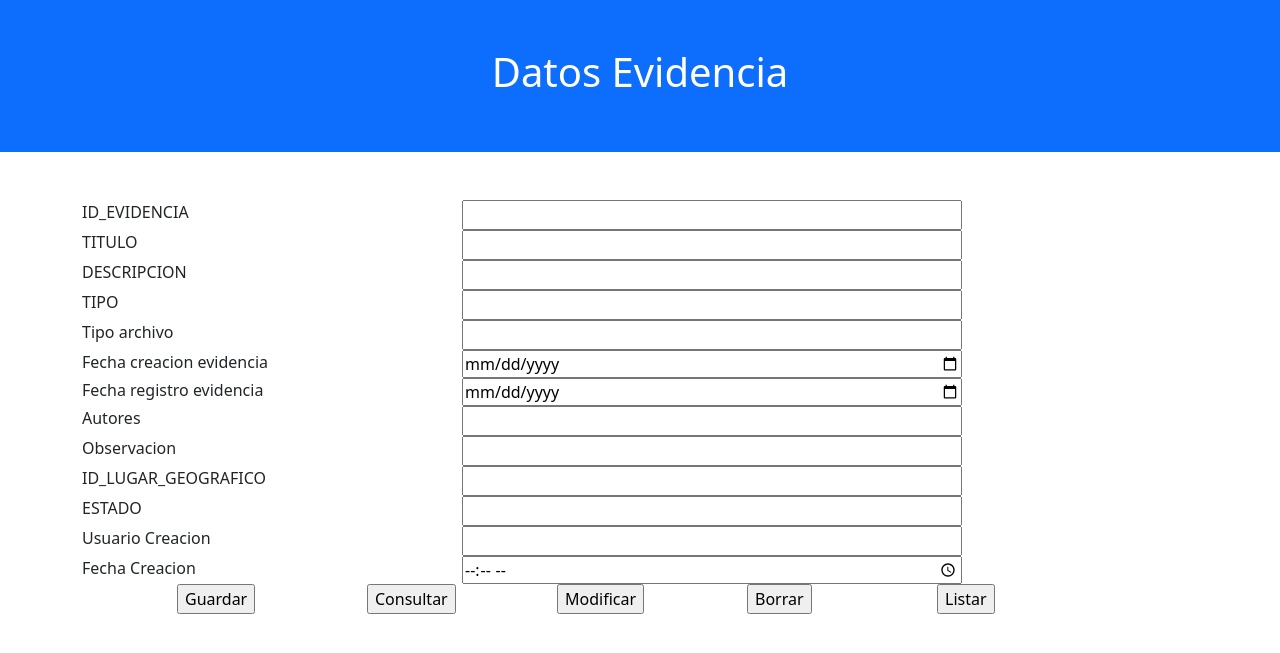
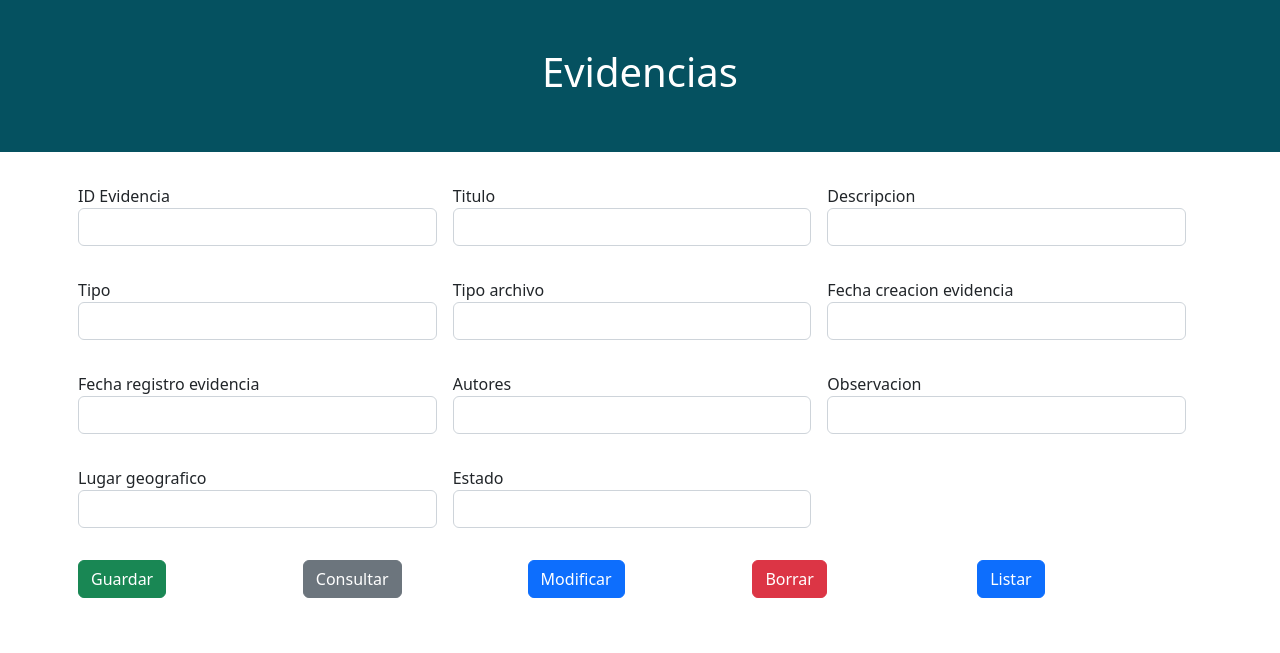
Before and after one commit to FabianFerrer12/SISEVID, a PHP site: template view/ViewEvidencia.php in a window 1280 px wide. Shown: the top 653 px of the page. Run offline with PHP 8.4, Linux system fonts and the light colour scheme; the template is opened without the code that fills it, so the values that code supplies are empty.

Commit message:
front modificado

```diff
--- a/view/ViewEvidencia.php
+++ b/view/ViewEvidencia.php
@@ -3,7 +3,7 @@
 include '../controller/DB.php';
 include '../controller/EvidenciaController.php';
 
-    $idEvi= "";
+$idEvi = "";
 $titu = "";
 $descrip = "";
 $tipo = "";
@@ -16,56 +16,56 @@
 $Estado = "";
 $UsuarioCreacion = "";
 $FechaCreacion = "";
-
+$mat = [];
 $bot = "";
-    if(isset($_POST['ID_EVIDENCIA']))$idEvi = $_POST['ID_EVIDENCIA'];
-    if(isset($_POST['TITULO']))$titu = $_POST['TITULO'];
-    if(isset($_POST['DESCRIPCIÓN']))$descrip = $_POST['DESCRIPCIÓN'];
-    if(isset($_POST['TIPO']))$tipo = $_POST['TIPO'];
-    if(isset($_POST['TIPO_ARCHIVO']))$TipoArchivo = $_POST['TIPO_ARCHIVO'];
-    if(isset($_POST['FECHA_CREACION_EVIDENCIA']))$FechaCreacionEvi = $_POST['FECHA_CREACION_EVIDENCIA'];
-    if(isset($_POST['FECHA_REGISTRO_EVIDENCIA']))$FechaRegistroEvi = $_POST['FECHA_REGISTRO_EVIDENCIA'];
-    if(isset($_POST['AUTORES']))$Autores = $_POST['AUTORES'];
-    if(isset($_POST['OBSERVACION']))$Observacion = $_POST['OBSERVACION'];
-    if(isset($_POST['ID_LUGAR_GEOGRAFICO']))$IDLugarGeo = $_POST['ID_LUGAR_GEOGRAFICO'];
-    if(isset($_POST['ESTADO']))$Estado = $_POST['ESTADO'];
-    if(isset($_POST['USUARIO_CREACION']))$UsuarioCreacion = $_POST['USUARIO_CREACION'];
-    if(isset($_POST['FECHA_CREACION']))$FechaCreacion = $_POST['FECHA_CREACION'];
+if (isset($_POST['ID_EVIDENCIA'])) $idEvi = $_POST['ID_EVIDENCIA'];
+if (isset($_POST['TITULO'])) $titu = $_POST['TITULO'];
+if (isset($_POST['DESCRIPCIÓN'])) $descrip = $_POST['DESCRIPCIÓN'];
+if (isset($_POST['TIPO'])) $tipo = $_POST['TIPO'];
+if (isset($_POST['TIPO_ARCHIVO'])) $TipoArchivo = $_POST['TIPO_ARCHIVO'];
+if (isset($_POST['FECHA_CREACION_EVIDENCIA'])) $FechaCreacionEvi = $_POST['FECHA_CREACION_EVIDENCIA'];
+if (isset($_POST['FECHA_REGISTRO_EVIDENCIA'])) $FechaRegistroEvi = $_POST['FECHA_REGISTRO_EVIDENCIA'];
+if (isset($_POST['AUTORES'])) $Autores = $_POST['AUTORES'];
+if (isset($_POST['OBSERVACION'])) $Observacion = $_POST['OBSERVACION'];
+if (isset($_POST['ID_LUGAR_GEOGRAFICO'])) $IDLugarGeo = $_POST['ID_LUGAR_GEOGRAFICO'];
+if (isset($_POST['ESTADO'])) $Estado = $_POST['ESTADO'];
+if (isset($_POST['USUARIO_CREACION'])) $UsuarioCreacion = $_POST['USUARIO_CREACION'];
+if (isset($_POST['FECHA_CREACION'])) $FechaCreacion = $_POST['FECHA_CREACION'];
 
 
-    if(isset($_POST['btn']))$bot = $_POST['btn'];
+if (isset($_POST['btn'])) $bot = $_POST['btn'];
 
 
 switch ($bot) {
   case 'Guardar':
-            $objEvidencia= new Evidencia($idEvi,$titu,$descrip,$tipo,$TipoArchivo,$FechaCreacionEvi,$FechaRegistroEvi,$Autores,$Observacion,$IDLugarGeo,$Estado,$UsuarioCreacion,$FechaCreacion);
+    $objEvidencia = new Evidencia($idEvi, $titu, $descrip, $tipo, $TipoArchivo, $FechaCreacionEvi, $FechaRegistroEvi, $Autores, $Observacion, $IDLugarGeo, $Estado, $UsuarioCreacion, $FechaCreacion);
     $objEvidenciaController = new EvidenciaController($objEvidencia);
     $objEvidenciaController->guardarEvidencia();
     // var_dump($objEvidencia);
     break;
   case 'Consultar':
-            $objEvidencia= new Evidencia($idEvi,"","","","","","","","","","","","");
+    $objEvidencia = new Evidencia($idEvi, "", "", "", "", "", "", "", "", "", "", "", "");
     $objEvidenciaController = new EvidenciaController($objEvidencia);
-            $objEvidencia=$objEvidenciaController->consultar();
+    $objEvidencia = $objEvidenciaController->consultar();
     //var_dump($objEvidencia);
     break;
 
   case 'Modificar':
-          $objEvidencia= new Evidencia($idEvi,$titu,$descrip,$tipo,$TipoArchivo,$FechaCreacionEvi,$FechaRegistroEvi,$Autores,$Observacion,$IDLugarGeo,$Estado,$UsuarioCreacion,$FechaCreacion);
+    $objEvidencia = new Evidencia($idEvi, $titu, $descrip, $tipo, $TipoArchivo, $FechaCreacionEvi, $FechaRegistroEvi, $Autores, $Observacion, $IDLugarGeo, $Estado, $UsuarioCreacion, $FechaCreacion);
     $objEvidenciaController = new EvidenciaController($objEvidencia);
     $objEvidenciaController->modificar();
     break;
 
   case 'Borrar':
-          $objEvidencia= new Evidencia($idEvi,$titu,$descrip,$tipo,$TipoArchivo,$FechaCreacionEvi,$FechaRegistroEvi,$Autores,$Observacion,$IDLugarGeo,$Estado,$UsuarioCreacion,$FechaCreacion);
+    $objEvidencia = new Evidencia($idEvi, $titu, $descrip, $tipo, $TipoArchivo, $FechaCreacionEvi, $FechaRegistroEvi, $Autores, $Observacion, $IDLugarGeo, $Estado, $UsuarioCreacion, $FechaCreacion);
     $objEvidenciaController = new EvidenciaController($objEvidencia);
     $objEvidenciaController->borrar();
     break;
 
   case 'Listar':
-          $objEvidencia= new Evidencia($idEvi,$titu,$descrip,$tipo,$TipoArchivo,$FechaCreacionEvi,$FechaRegistroEvi,$Autores,$Observacion,$IDLugarGeo,$Estado,$UsuarioCreacion,$FechaCreacion);
+    $objEvidencia = new Evidencia($idEvi, $titu, $descrip, $tipo, $TipoArchivo, $FechaCreacionEvi, $FechaRegistroEvi, $Autores, $Observacion, $IDLugarGeo, $Estado, $UsuarioCreacion, $FechaCreacion);
     $objEvidenciaController = new EvidenciaController($objEvidencia);
-            $mat=$objEvidenciaController->listar();
+    $mat = $objEvidenciaController->listar();
 
     break;
 
@@ -82,202 +82,131 @@
 
 <!DOCTYPE html>
 <html lang="en">
+
 <head>
     <title>Datos Evidencia</title>
     <meta charset="utf-8">
     <meta name="viewport" content="width=device-width, initial-scale=1">
     <link href="https://cdn.jsdelivr.net/npm/bootstrap@5.2.0/dist/css/bootstrap.min.css" rel="stylesheet">
     <script src="https://cdn.jsdelivr.net/npm/bootstrap@5.2.0/dist/js/bootstrap.bundle.min.js"></script>
+
 </head>
+
 <body>
     <form id="idViewEvidencia" action="ViewEvidencia.php" method="post">
-<div class="container-fluid p-5 bg-primary text-white text-center">
-  <h1>Datos Evidencia</h1>
+        <div class="container-fluid p-5 text-white text-center" style= "background: #055160;">
+            <h1>Evidencias</h1>
         </div>
 
-<div class="container mt-5">
+        <div class="container">
+            <div class="row">
+                <div class="row g-3">
+                    <div class="col">
+                        <label>ID Evidencia</label>
+                        <input class="form-control" type="text" name="ID_EVIDENCIA" value="<?php echo $idEvi ?>">
+                    </div>
+                    <div class="col">
+                        <label>Titulo</label>
+                        <input class="form-control" type="text" name="TITULO" value="<?php echo $titu ?>">
+                    </div>
+                    <div class="col">
+                        <label>Descripcion</label>
+                        <input class="form-control" type="text" name="DESCRIPCIÓN" value="<?php echo $descrip ?>">
+                    </div>
+                </div>
 
-  <div class="row">
+                <div class="row g-3">
+                    <div class="col">
+                        <label>Tipo</label>
+                        <input class="form-control" type="text" name="TIPO" value="<?php echo $tipo ?>">
+                    </div>
+                    <div class="col">
+                        <label>Tipo archivo</label>
+                        <input class="form-control" type="text" name="TITULO" value="<?php echo $TipoArchivo ?>">
+                    </div>
+                    <div class="col">
+                        <label>Fecha creacion evidencia</label>
+                        <input class="form-control" type="text" name="DESCRIPCIÓN"
+                            value="<?php echo $FechaCreacionEvi ?>">
+                    </div>
+                </div>
+
+                <div class="row g-3">
+                    <div class="col">
+                        <label>Fecha registro evidencia</label>
+                        <input class="form-control" type="text" name="ID_EVIDENCIA"
+                            value="<?php echo $FechaRegistroEvi ?>">
+                    </div>
+                    <div class="col">
+                        <label>Autores</label>
+                        <input class="form-control" type="text" name="TITULO" value="<?php echo $Autores ?>">
+                    </div>
+                    <div class="col">
+                        <label>Observacion</label>
+                        <input class="form-control" type="text" name="DESCRIPCIÓN" value="<?php echo $Observacion ?>">
+                    </div>
+                </div>
+
+                <div class="row g-3">
+                    <div class="col-md-4">
+                        <label>Lugar geografico</label>
+                        <input class="form-control" type="text" name="ID_EVIDENCIA" value="<?php echo $IDLugarGeo ?>">
+                    </div>
+                    <div class="col-md-4">
+                        <label>Estado</label>
+                        <input class="form-control" type="text" name="TITULO" value="<?php echo $Estado ?>">
+                    </div>
+                </div>
+
+                <!-- <div class="col-md-5">
                     <div class="col-sm-4">
-      ID_EVIDENCIA
+                        Usuario Creacion
                     </div>
                     <div class="col-sm-4">
-      <input type="text" name="ID_EVIDENCIA" style="width: 500px;" value="<?php echo $idEvi?>">
+                        <input type="text" name="USUARIO_CREACION" value="<?php echo $UsuarioCreacion ?>">
                     </div>
                     <div class="col-sm-4">
 
                     </div>
                 </div>
 
-  <div class="row">
+                <div class="col">
                     <div class="col-sm-4">
-      TITULO
+                        Fecha Creacion
                     </div>
                     <div class="col-sm-4">
-      <input type="text" name="TITULO" style="width: 500px;" value="<?php echo $titu?>">
+                        <input type="time" name="FECHA_CREACION" value="<?php echo $FechaCreacion ?>">
                     </div>
                     <div class="col-sm-4">
 
                     </div>
+                </div> -->
             </div>
 
+
             <div class="row">
-    <div class="col-sm-4">
-      DESCRIPCION
+                <div class="row g-3">
+                    <div class="col">
+                        <input type="submit" class="btn btn-success" value="Guardar" name="btn" />
                     </div>
-    <div class="col-sm-4">
-      <input type="text" name="DESCRIPCIÓN" style="width: 500px;" value="<?php echo $descrip?>">
+                    <div class="col">
+                        <input type="submit" class="btn btn-secondary" value="Consultar" name="btn" />
                     </div>
-    <div class="col-sm-4">
-
+                    <div class="col">
+                        <input type="submit" class="btn btn-primary" value="Modificar" name="btn" />
+                    </div>
+                    <div class="col">
+                        <input type="submit" class="btn btn-danger" value="Borrar" name="btn" />
+                    </div>
+                    <div class="col">
+                        <input type="submit" class="btn btn-primary" value="Listar" name="btn" />
+                    </div>
                 </div>
             </div>
 
-  <div class="row">
-    <div class="col-sm-4">
-      TIPO
-    </div>
-    <div class="col-sm-4">
-      <input type="text" name="TIPO" style="width: 500px;" value="<?php echo $tipo?>">
-    </div>
-    <div class="col-sm-4">
-
-    </div>
-  </div>
-
-  <div class="row">
-    <div class="col-sm-4">
-      Tipo archivo
-    </div>
-    <div class="col-sm-4">
-      <input type="text" name="TIPO_ARCHIVO" style="width: 500px;" value="<?php echo $TipoArchivo?>">
-    </div>
-    <div class="col-sm-4">
-
-    </div>
-  </div>
-
-  <div class="row">
-    <div class="col-sm-4">
-      Fecha creacion evidencia
-    </div>
-    <div class="col-sm-4">
-      <input type="date" name="FECHA_CREACION_EVIDENCIA" style="width: 500px;" value="<?php echo $FechaCreacionEvi?>">
-    </div>
-    <div class="col-sm-4">
-
-    </div>
-  </div>
-
-  <div class="row">
-    <div class="col-sm-4">
-      Fecha registro evidencia
-    </div>
-    <div class="col-sm-4">
-      <input type="date" name="FECHA_REGISTRO_EVIDENCIA" style="width: 500px;" value="<?php echo $FechaRegistroEvi?>">
-    </div>
-    <div class="col-sm-4">
-
-    </div>
-  </div>
-
-  <div class="row">
-    <div class="col-sm-4">
-      Autores
-    </div>
-    <div class="col-sm-4">
-      <input type="text" name="AUTORES" style="width: 500px;" value="<?php echo $Autores?>">
-    </div>
-    <div class="col-sm-4">
-
-    </div>
-  </div>
-
-  <div class="row">
-    <div class="col-sm-4">
-      Observacion
-    </div>
-    <div class="col-sm-4">
-      <input type="text" name="OBSERVACION" style="width: 500px;" value="<?php echo $Observacion?>">
-    </div>
-    <div class="col-sm-4">
-
-    </div>
-  </div>
-
-  <div class="row">
-    <div class="col-sm-4">
-      ID_LUGAR_GEOGRAFICO
-    </div>
-    <div class="col-sm-4">
-      <input type="text" name="ID_LUGAR_GEOGRAFICO" style="width: 500px;" value="<?php echo $IDLugarGeo?>">
-    </div>
-    <div class="col-sm-4">
-
-    </div>
-  </div>
-
-  <div class="row">
-    <div class="col-sm-4">
-      ESTADO
-    </div>
-    <div class="col-sm-4">
-      <input type="text" name="ESTADO" style="width: 500px;" value="<?php echo $Estado?>">
-    </div>
-    <div class="col-sm-4">
-
-    </div>
-  </div>
-
-  <div class="row">
-    <div class="col-sm-4">
-      Usuario Creacion
-    </div>
-    <div class="col-sm-4">
-      <input type="text" name="USUARIO_CREACION" style="width: 500px;" value="<?php echo $UsuarioCreacion?>">
-    </div>
-    <div class="col-sm-4">
-
-    </div>
-  </div>
-
-  <div class="row">
-    <div class="col-sm-4">
-      Fecha Creacion
-    </div>
-    <div class="col-sm-4">
-      <input type="time" name="FECHA_CREACION" style="width: 500px;" value="<?php echo $FechaCreacion?>">
-    </div>
-    <div class="col-sm-4">
-
-    </div>
-  </div>
-
-<div class="row">
-    <div class="col-sm-1">
-    </div>
-    <div class="col-sm-2">
-        <input type="submit" value="Guardar" name="btn"/>
-    </div>
-    <div class="col-sm-2">
-        <input type="submit" value="Consultar" name="btn"/>
-    </div>
-    <div class="col-sm-2">
-        <input type="submit" value="Modificar" name="btn"/>
-    </div>
-    <div class="col-sm-2">
-        <input type="submit" value="Borrar" name="btn"/>
-    </div>
-    <div class="col-sm-2">
-        <input type="submit" value="Listar" name="btn"/>
-    </div>
-    <div class="col-sm-1">
-    </div>
-</div>
-
-<div class="container mt-5">
+            <div class="container">
                 <?php
-  for ($i=0; $i < sizeof($mat) ; $i++) {
+        for ($i = 0; $i < sizeof($mat); $i++) {
         ?>
                 <div class="row">
                     <div class="col-sm-2">
@@ -306,8 +235,9 @@
               ?>
                     </div>
                 </div>
-<?php }?>
+                <?php } ?>
             </div>
     </form>
 </body>
+
 </html>
```
Lines whose indentation alone changed are shown as unchanged.
